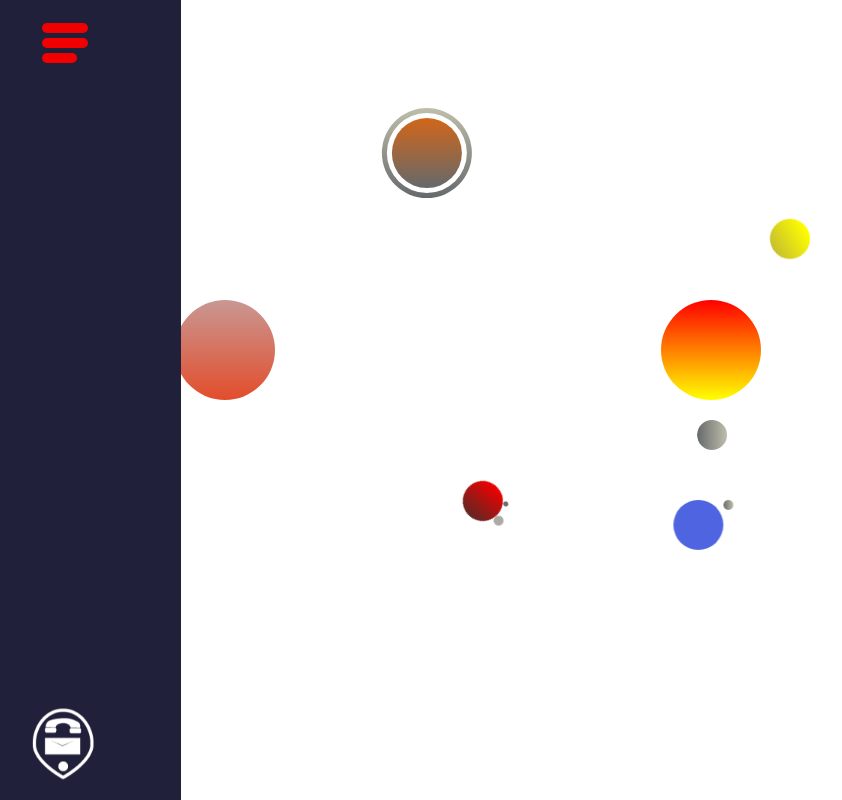
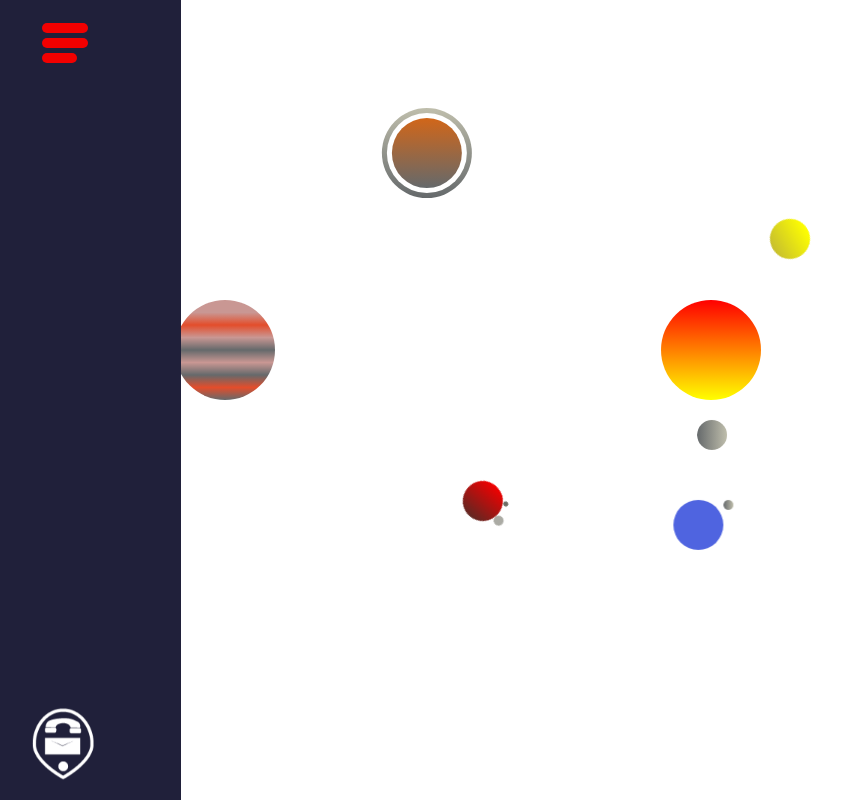
Before and after one commit to MikeTheFyke/MiFy, a Vue app in the folder client/: page / in a window 1280 px wide. Shown: the top 800 px of the page, without its empty margins (51-893 px from the left). Built offline with nearby package versions, Linux system fonts and the light colour scheme.

Commit message:
Adjusted juptier gradient syles

```diff
--- a/client/src/components/Space.vue
+++ b/client/src/components/Space.vue
@@ -267,6 +267,6 @@ export default {
     width: 100px;
     height: 100px;
     border-radius: 50px;
-    background-image: linear-gradient(#c99793, #e34d2b);
+    background-image: linear-gradient(#c99793,#c99793, #e34d2b,#c99793, #65696b, #c99793, #65696b, #e34d2b, #65696b);
 }
 </style>
```
